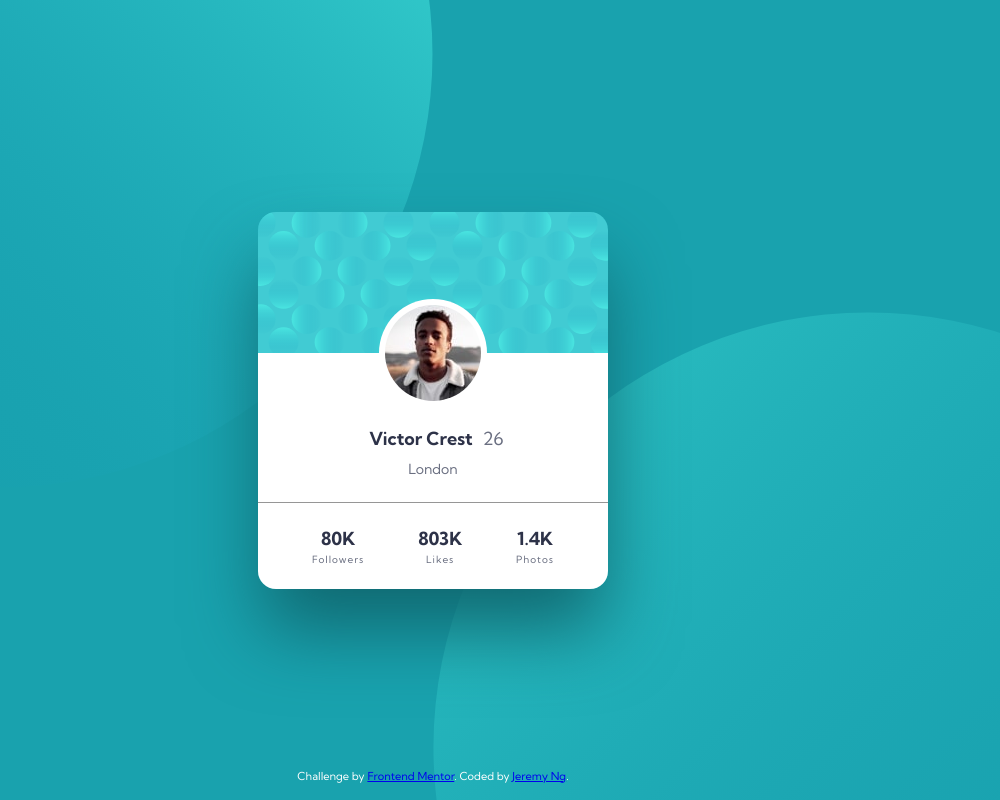
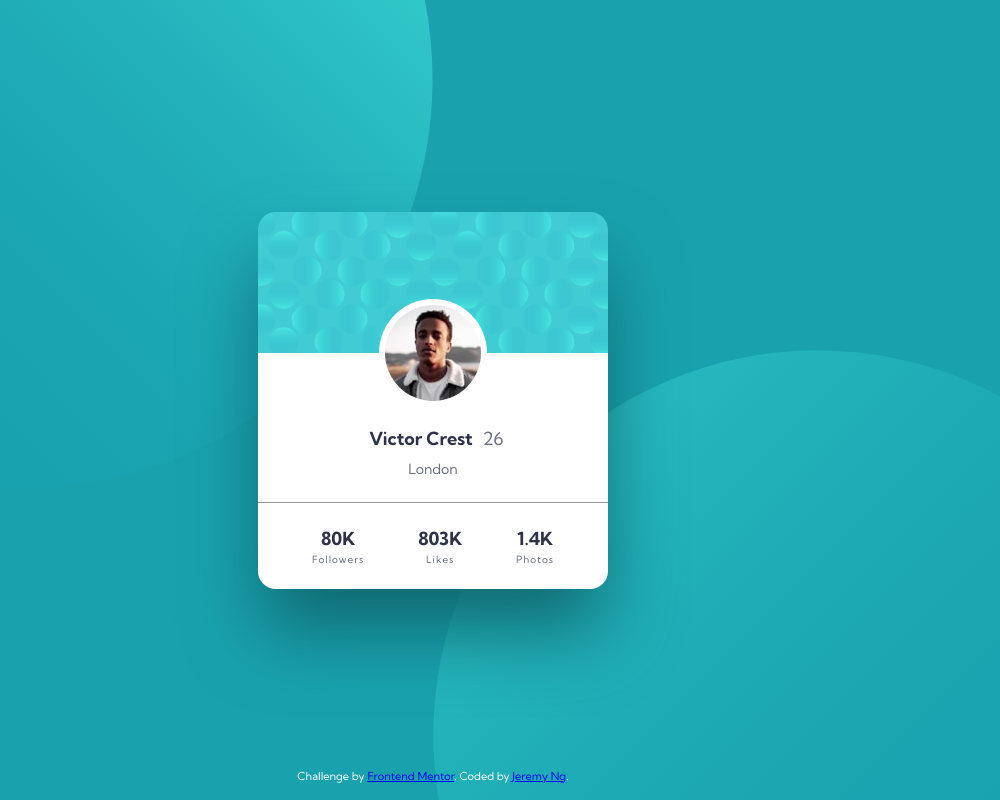
Before and after one commit to lanechanger/fem-profile_card, a plain HTML site: page index.html in a window 1280 px wide. Shown: the whole page, without its empty margins (207-1207 px from the left). Drawn offline with Linux system fonts and the light colour scheme.

Commit message:
If applied, this commit will tweak the background values.

```diff
--- a/dist/style.css
+++ b/dist/style.css
@@ -47,9 +47,9 @@ h1 {
     background-position: top calc(-45vh - 5%) left calc(1vw - 5%), bottom calc(-55vh - 5%) right calc(2vw - 5%); */
     /* bottom 55vh upper bound for mobile */
     /* background-position: bottom calc(55vh - clamp(-8.5px, 10vw, 125px)) right calc(50vw); */
-    background-position: bottom calc(55vh - 10vw) right calc(50vw), top calc(55vh - 10vw) left calc(50vw);
+    background-position: bottom calc(55vh - 10vw) right calc(50vw), top calc(min(350px, 70vh - 10vw)) left calc(50vw);
     /* background-size: calc(max(622px, 110% - 49vmax)); */
-    background-size: calc(max(622px, 67.91vw)), calc(max(622px, 67.91vw));
+    background-size: calc(max(622px, 64vw)), calc(max(622px, 60vw));
     background-repeat: no-repeat;
     /* background-position: right calc(47vw + 15%) bottom calc(65vh - 15vw), left calc(40vw + 25%) top calc(72vh - 10vw); */
 
```
